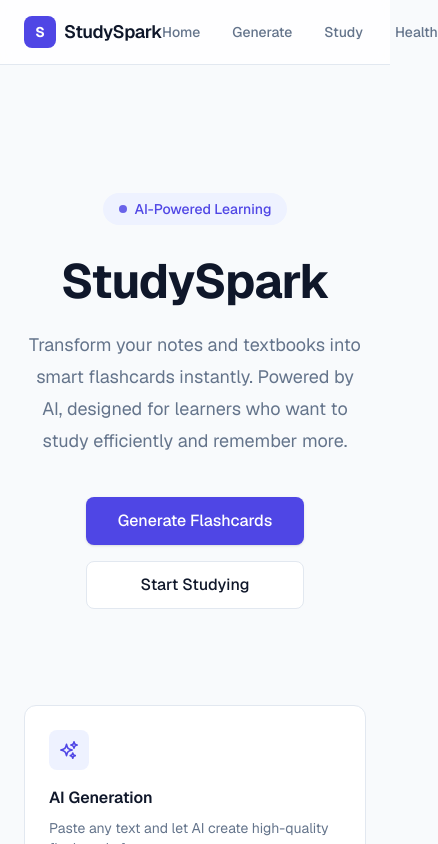
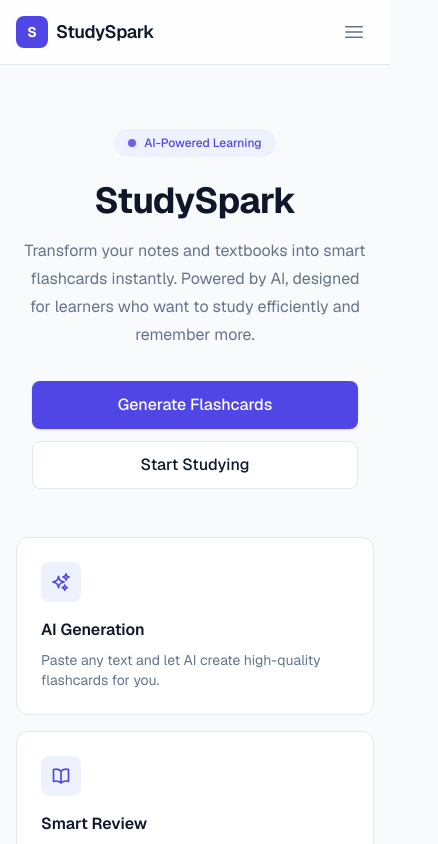
Before and after one commit to Ayesha-Arshed/studyspark-capstone, a Next.js app: page / in a window 390 px wide. Shown: the top 844 px of the page, 438 px wide, since content can reach past the window. Built offline with nearby package versions, Linux system fonts and the light colour scheme.

Commit message:
Add responsive design: mobile nav menu and breakpoint fixes across all pages

```diff
--- a/app/health/page.tsx
+++ b/app/health/page.tsx
@@ -39,12 +39,12 @@ export default async function HealthPage() {
   const data = await getHealthData();
 
   return (
-    <div className="flex flex-col py-12">
-      <div className="mb-10">
-        <h1 className="text-4xl font-bold tracking-tight text-foreground mb-3">
+    <div className="flex flex-col py-8 sm:py-12 px-1 sm:px-0">
+      <div className="mb-6 sm:mb-10">
+        <h1 className="text-2xl sm:text-4xl font-bold tracking-tight text-foreground mb-2 sm:mb-3 break-words">
           System Health
         </h1>
-        <p className="text-lg text-muted">
+        <p className="text-base sm:text-lg text-muted">
           Live status of all StudySpark services.
         </p>
       </div>
@@ -53,11 +53,11 @@ export default async function HealthPage() {
         {data.map((item) => (
           <div
             key={item.label}
-            className="flex items-center justify-between px-6 py-4"
+            className="flex items-center justify-between px-4 sm:px-6 py-3.5 sm:py-4 text-sm sm:text-base"
           >
             <div className="flex items-center gap-3">
               <span
-                className={`inline-flex h-2.5 w-2.5 rounded-full ${
+                className={`inline-flex h-2.5 w-2.5 rounded-full shrink-0 ${
                   item.status === "healthy"
                     ? "bg-green-500"
                     : "bg-primary"
@@ -65,12 +65,12 @@ export default async function HealthPage() {
               />
               <span className="font-medium text-foreground">{item.label}</span>
             </div>
-            <span className="text-muted">{item.value}</span>
+            <span className="text-muted font-mono text-xs sm:text-sm">{item.value}</span>
           </div>
         ))}
       </div>
 
-      <div className="mt-8 text-sm text-muted text-center">
+      <div className="mt-6 sm:mt-8 text-xs sm:text-sm text-muted text-center">
         Last checked: {new Date().toLocaleTimeString()}
       </div>
     </div>
--- a/app/layout.tsx
+++ b/app/layout.tsx
@@ -1,6 +1,6 @@
 import type { Metadata } from "next";
 import { Geist, Geist_Mono } from "next/font/google";
-import Link from "next/link";
+import { Navbar } from "@/components/Navbar";
 import "./globals.css";
 
 const geistSans = Geist({
@@ -18,23 +18,6 @@ export const metadata: Metadata = {
   description: "Generate and study flashcards with AI",
 };
 
-function NavLink({
-  href,
-  children,
-}: {
-  href: string;
-  children: React.ReactNode;
-}) {
-  return (
-    <Link
-      href={href}
-      className="text-sm font-medium text-muted transition-colors hover:text-foreground"
-    >
-      {children}
-    </Link>
-  );
-}
-
 export default function RootLayout({
   children,
 }: {
@@ -46,29 +29,12 @@ export default function RootLayout({
       className={`${geistSans.variable} ${geistMono.variable} h-full antialiased`}
     >
       <body className="min-h-full flex flex-col bg-background text-foreground">
-        <header className="sticky top-0 z-50 w-full border-b border-border bg-card/80 backdrop-blur">
-          <div className="mx-auto max-w-5xl px-6 h-16 flex items-center justify-between">
-            <div className="flex items-center gap-2">
-              <div className="h-8 w-8 rounded-lg bg-primary flex items-center justify-center">
-                <span className="text-white font-bold text-sm">S</span>
-              </div>
-              <span className="font-semibold text-lg tracking-tight">
-                StudySpark
-              </span>
-            </div>
-            <nav className="flex items-center gap-8">
-              <NavLink href="/">Home</NavLink>
-              <NavLink href="/generate">Generate</NavLink>
-              <NavLink href="/study">Study</NavLink>
-              <NavLink href="/health">Health</NavLink>
-            </nav>
-          </div>
-        </header>
-        <main className="flex-1 mx-auto w-full max-w-5xl px-6 py-12">
+        <Navbar />
+        <main className="flex-1 mx-auto w-full max-w-5xl px-4 sm:px-6 py-6 sm:py-12">
           {children}
         </main>
         <footer className="border-t border-border">
-          <div className="mx-auto max-w-5xl px-6 py-8 text-center text-sm text-muted">
+          <div className="mx-auto max-w-5xl px-4 sm:px-6 py-6 sm:py-8 text-center text-sm text-muted">
             &copy; 2026 StudySpark. Learn smarter, not harder.
           </div>
         </footer>
--- a/app/page.tsx
+++ b/app/page.tsx
@@ -2,40 +2,40 @@ import Link from "next/link";
 
 export default function Home() {
   return (
-    <div className="flex flex-col items-center justify-center py-20 text-center">
-      <div className="inline-flex items-center gap-2 rounded-full bg-primary-light px-4 py-1.5 mb-8">
+    <div className="flex flex-col items-center justify-center py-10 sm:py-20 text-center">
+      <div className="inline-flex items-center gap-2 rounded-full bg-primary-light px-3.5 py-1.5 sm:px-4 mb-6 sm:mb-8">
         <span className="h-2 w-2 rounded-full bg-primary animate-pulse" />
-        <span className="text-sm font-medium text-primary">
+        <span className="text-xs sm:text-sm font-medium text-primary">
           AI-Powered Learning
         </span>
       </div>
 
-      <h1 className="text-5xl sm:text-6xl font-bold tracking-tight text-foreground mb-6">
+      <h1 className="text-4xl sm:text-6xl lg:text-7xl font-bold tracking-tight text-foreground mb-4 sm:mb-6 break-words max-w-full">
         StudySpark
       </h1>
 
-      <p className="max-w-2xl text-lg leading-8 text-muted mb-10">
+      <p className="max-w-2xl text-base sm:text-lg leading-7 sm:leading-8 text-muted mb-8 sm:mb-10 px-2 sm:px-0">
         Transform your notes and textbooks into smart flashcards instantly.
         Powered by AI, designed for learners who want to study efficiently and
         remember more.
       </p>
 
-      <div className="flex flex-col sm:flex-row gap-4">
+      <div className="flex flex-col sm:flex-row gap-3 sm:gap-4 w-full sm:w-auto px-4 sm:px-0">
         <Link
           href="/generate"
-          className="inline-flex h-12 items-center justify-center rounded-lg bg-primary px-8 text-base font-medium text-white shadow-sm transition-colors hover:bg-primary-hover focus-visible:outline focus-visible:outline-2 focus-visible:outline-offset-2 focus-visible:outline-primary"
+          className="inline-flex h-12 w-full sm:w-auto items-center justify-center rounded-lg bg-primary px-8 text-base font-medium text-white shadow-sm transition-colors hover:bg-primary-hover focus-visible:outline focus-visible:outline-2 focus-visible:outline-offset-2 focus-visible:outline-primary"
         >
           Generate Flashcards
         </Link>
         <Link
           href="/study"
-          className="inline-flex h-12 items-center justify-center rounded-lg border border-border bg-card px-8 text-base font-medium text-foreground transition-colors hover:bg-primary-light"
+          className="inline-flex h-12 w-full sm:w-auto items-center justify-center rounded-lg border border-border bg-card px-8 text-base font-medium text-foreground transition-colors hover:bg-primary-light"
         >
           Start Studying
         </Link>
       </div>
 
-      <div className="mt-24 grid grid-cols-1 sm:grid-cols-3 gap-6 w-full max-w-3xl">
+      <div className="mt-12 sm:mt-24 grid grid-cols-1 sm:grid-cols-3 gap-4 sm:gap-6 w-full max-w-3xl">
         <div className="rounded-xl border border-border bg-card p-6 text-left">
           <div className="h-10 w-10 rounded-lg bg-primary-light flex items-center justify-center mb-4">
             <svg
--- /dev/null
+++ b/components/Navbar.tsx
@@ -0,0 +1,111 @@
+"use client";
+
+import { useState } from "react";
+import Link from "next/link";
+import { usePathname } from "next/navigation";
+
+function NavLink({
+  href,
+  children,
+  onClick,
+}: {
+  href: string;
+  children: React.ReactNode;
+  onClick?: () => void;
+}) {
+  const pathname = usePathname();
+  const isActive = pathname === href;
+
+  return (
+    <Link
+      href={href}
+      onClick={onClick}
+      className={`text-sm font-medium transition-colors hover:text-foreground ${
+        isActive ? "text-primary font-semibold" : "text-muted"
+      }`}
+    >
+      {children}
+    </Link>
+  );
+}
+
+export function Navbar() {
+  const [isOpen, setIsOpen] = useState(false);
+
+  const toggleMenu = () => setIsOpen((prev) => !prev);
+  const closeMenu = () => setIsOpen(false);
+
+  return (
+    <header className="sticky top-0 z-50 w-full border-b border-border bg-card/80 backdrop-blur">
+      <div className="mx-auto max-w-5xl px-4 sm:px-6 h-16 flex items-center justify-between">
+        {/* Brand logo & title */}
+        <Link href="/" className="flex items-center gap-2" onClick={closeMenu}>
+          <div className="h-8 w-8 rounded-lg bg-primary flex items-center justify-center">
+            <span className="text-white font-bold text-sm">S</span>
+          </div>
+          <span className="font-semibold text-lg tracking-tight">
+            StudySpark
+          </span>
+        </Link>
+
+        {/* Desktop Navigation Links */}
+        <nav className="hidden sm:flex items-center gap-6 sm:gap-8">
+          <NavLink href="/">Home</NavLink>
+          <NavLink href="/generate">Generate</NavLink>
+          <NavLink href="/study">Study</NavLink>
+          <NavLink href="/health">Health</NavLink>
+        </nav>
+
+        {/* Mobile Hamburger Toggle Button */}
+        <button
+          type="button"
+          onClick={toggleMenu}
+          aria-expanded={isOpen}
+          aria-label="Toggle navigation menu"
+          className="sm:hidden inline-flex items-center justify-center p-2 rounded-lg text-muted hover:text-foreground hover:bg-primary-light focus:outline-none focus:ring-2 focus:ring-primary transition-colors"
+        >
+          <svg
+            className="h-6 w-6"
+            fill="none"
+            viewBox="0 0 24 24"
+            strokeWidth={1.5}
+            stroke="currentColor"
+            aria-hidden="true"
+          >
+            {isOpen ? (
+              <path
+                strokeLinecap="round"
+                strokeLinejoin="round"
+                d="M6 18L18 6M6 6l12 12"
+              />
+            ) : (
+              <path
+                strokeLinecap="round"
+                strokeLinejoin="round"
+                d="M3.75 6.75h16.5M3.75 12h16.5m-16.5 5.25h16.5"
+              />
+            )}
+          </svg>
+        </button>
+      </div>
+
+      {/* Mobile Navigation Menu Dropdown */}
+      {isOpen && (
+        <nav className="sm:hidden border-t border-border bg-card/95 backdrop-blur px-4 py-4 flex flex-col gap-3 shadow-lg">
+          <NavLink href="/" onClick={closeMenu}>
+            Home
+          </NavLink>
+          <NavLink href="/generate" onClick={closeMenu}>
+            Generate
+          </NavLink>
+          <NavLink href="/study" onClick={closeMenu}>
+            Study
+          </NavLink>
+          <NavLink href="/health" onClick={closeMenu}>
+            Health
+          </NavLink>
+        </nav>
+      )}
+    </header>
+  );
+}
```
Also changed, not shown: app/generate/page.tsx (+12 -12 lines), app/study/page.tsx (+16 -16 lines).
